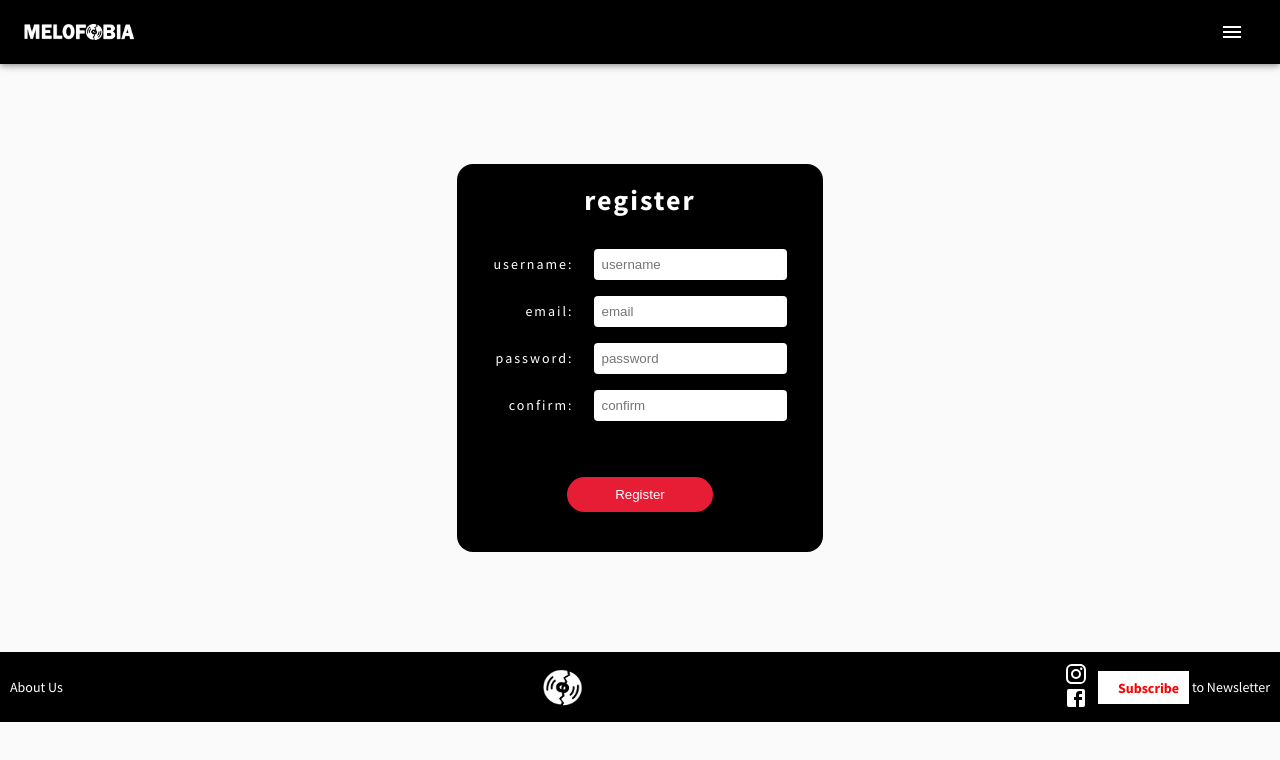
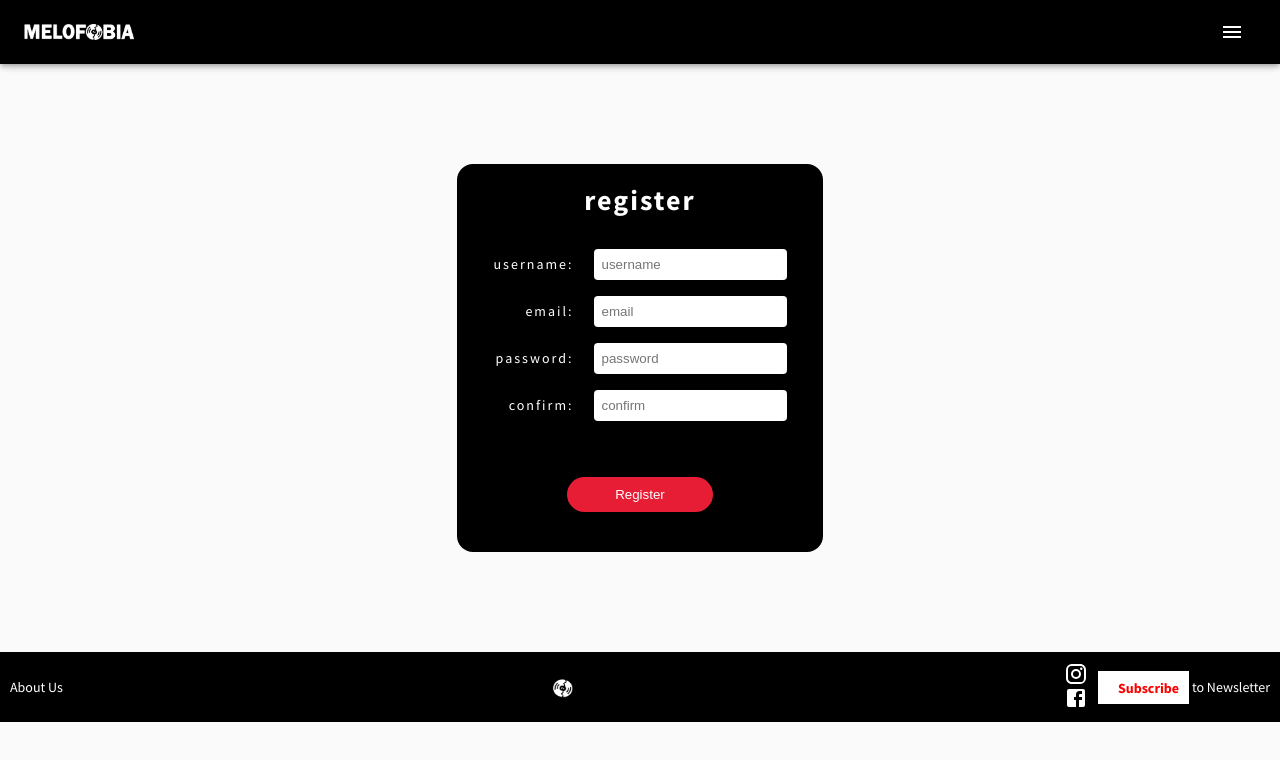
Before and after one commit to NikolasP98/MELOFOBIA, a React (Create React App) app: page /signup in a window 1280 px wide. Shown: the top 760 px of the page. Built offline with nearby package versions, Linux system fonts and the light colour scheme; what @editorjs/editorjs would draw is missing.

Commit message:
changed icon size "footer"

```diff
--- a/src/Components/Footer/footer-component.jsx
+++ b/src/Components/Footer/footer-component.jsx
@@ -1,26 +1,28 @@
 /*jshint esversion :9*/
 
-import React from 'react';
-import './footer-style.scss';
-import Logo from '../../Assets/Vinyl_Broken.png';
-import InstagramIcon from '@material-ui/icons/Instagram';
-import FacebookIcon from '@material-ui/icons/Facebook';
+import React from "react";
+import "./footer-style.scss";
+import Logo from "../../Assets/Vinyl_Broken.png";
+import InstagramIcon from "@material-ui/icons/Instagram";
+import FacebookIcon from "@material-ui/icons/Facebook";
 
 function Footer() {
   return (
-    <footer className='footer'>
-      <div className='item all-items' style={{ paddingTop: '15px' }}>About Us</div>
+    <footer className="footer">
+      <div className="item all-items" style={{ paddingTop: "15px" }}>
+        About Us
+      </div>
       <div>
-        <img src={Logo} className='logo all-items' />
+        <img src={Logo} alt="Melofobia" className="logo all-items" />
       </div>
-      <div className='item secondary-item'>
-        <div className='icons'>
+      <div className="item secondary-item">
+        <div className="icons">
           <InstagramIcon />
           <FacebookIcon />
         </div>
-        <div style={{ paddingTop: '15px', paddingLeft: '10px' }}>
-          <span className='subscribe'>Subscribe</span> to Newsletter
-    </div>
+        <div style={{ paddingTop: "15px", paddingLeft: "10px" }}>
+          <span className="subscribe">Subscribe</span> to Newsletter
+        </div>
       </div>
     </footer>
   );
--- a/src/Components/Footer/footer-style.scss
+++ b/src/Components/Footer/footer-style.scss
@@ -27,15 +27,15 @@
   .secondary-item {
     display: flex;
     //grid-template-columns: 20px 170px;
-    .icons{
+    .icons {
       display: flex;
       flex-direction: column;
     }
   }
 
   .logo {
-    height: 40px;
-    width: 40px;
+    height: 20px;
+    width: 20px;
     vertical-align: middle;
   }
 }
--- a/src/Components/Navbar/Navbar-component.jsx
+++ b/src/Components/Navbar/Navbar-component.jsx
@@ -1,25 +1,40 @@
 /*jshint esversion:9*/
 
-import React, { useState } from 'react';
-import { SwipeableDrawer, List, ListItem, ListItemText, Divider, AppBar, Toolbar, Button, IconButton, Typography } from '@material-ui/core';
-import MenuIcon from '@material-ui/icons/Menu';
-import './Navbar-style.scss';
-import logo from '../../Assets/melof.png'
-import CloseIcon from '@material-ui/icons/Close';
+import React, { useState } from "react";
+import {
+  SwipeableDrawer,
+  List,
+  ListItem,
+  ListItemText,
+  Divider,
+  AppBar,
+  Toolbar,
+  Button,
+  IconButton,
+  Typography,
+} from "@material-ui/core";
+import MenuIcon from "@material-ui/icons/Menu";
+import "./Navbar-style.scss";
+import logo from "../../Assets/melof.png";
+import CloseIcon from "@material-ui/icons/Close";
 
 function Navbar() {
-
   const [open, setOpen] = useState(false);
 
   return (
     <div>
-      <div className='root'>
+      <div className="root">
         <AppBar position="static">
-          <Toolbar className='root'>
-            <img src={logo} className='title' />
-            <div className='flex-container'>
-              <IconButton className='menu-logo' onClick={() => setOpen(!open)} color="inherit" aria-label="menu">
-                {open?<CloseIcon/>:<MenuIcon />}
+          <Toolbar className="root">
+            <img src={logo} alt="Melofobia logo" className="title" />
+            <div className="flex-container">
+              <IconButton
+                className="menu-logo"
+                onClick={() => setOpen(!open)}
+                color="inherit"
+                aria-label="menu"
+              >
+                {open ? <CloseIcon /> : <MenuIcon />}
               </IconButton>
             </div>
           </Toolbar>
@@ -27,40 +42,35 @@ function Navbar() {
       </div>
       <React.Fragment>
         <SwipeableDrawer
-
-          anchor='right'
+          anchor="right"
           open={open}
           onOpen={() => setOpen(true)}
         >
-          <div
-            className='list'
-            role="presentation"
-          >
-
-
-            <List className='list-container'>
-              <ListItem button className='list-item'>
+          <div className="list" role="presentation">
+            <List className="list-container">
+              <ListItem button className="list-item">
                 <IconButton onClick={() => setOpen(false)}>
                   <CloseIcon />
                 </IconButton>
               </ListItem>
-              <ListItem button className='list-item'>
-                <ListItemText primary='First Item' className='list-item-text' />
+              <ListItem button className="list-item">
+                <ListItemText primary="First Item" className="list-item-text" />
               </ListItem>
-              <ListItem button className='list-item'>
-                <ListItemText primary='Second Item' className='list-item-text' />
+              <ListItem button className="list-item">
+                <ListItemText
+                  primary="Second Item"
+                  className="list-item-text"
+                />
               </ListItem>
-              <ListItem button className='list-item'>
-                <ListItemText primary='Third Item' className='list-item-text' />
+              <ListItem button className="list-item">
+                <ListItemText primary="Third Item" className="list-item-text" />
               </ListItem>
             </List>
             <Divider />
           </div>
         </SwipeableDrawer>
       </React.Fragment>
-
     </div>
-
   );
 }
 
```
